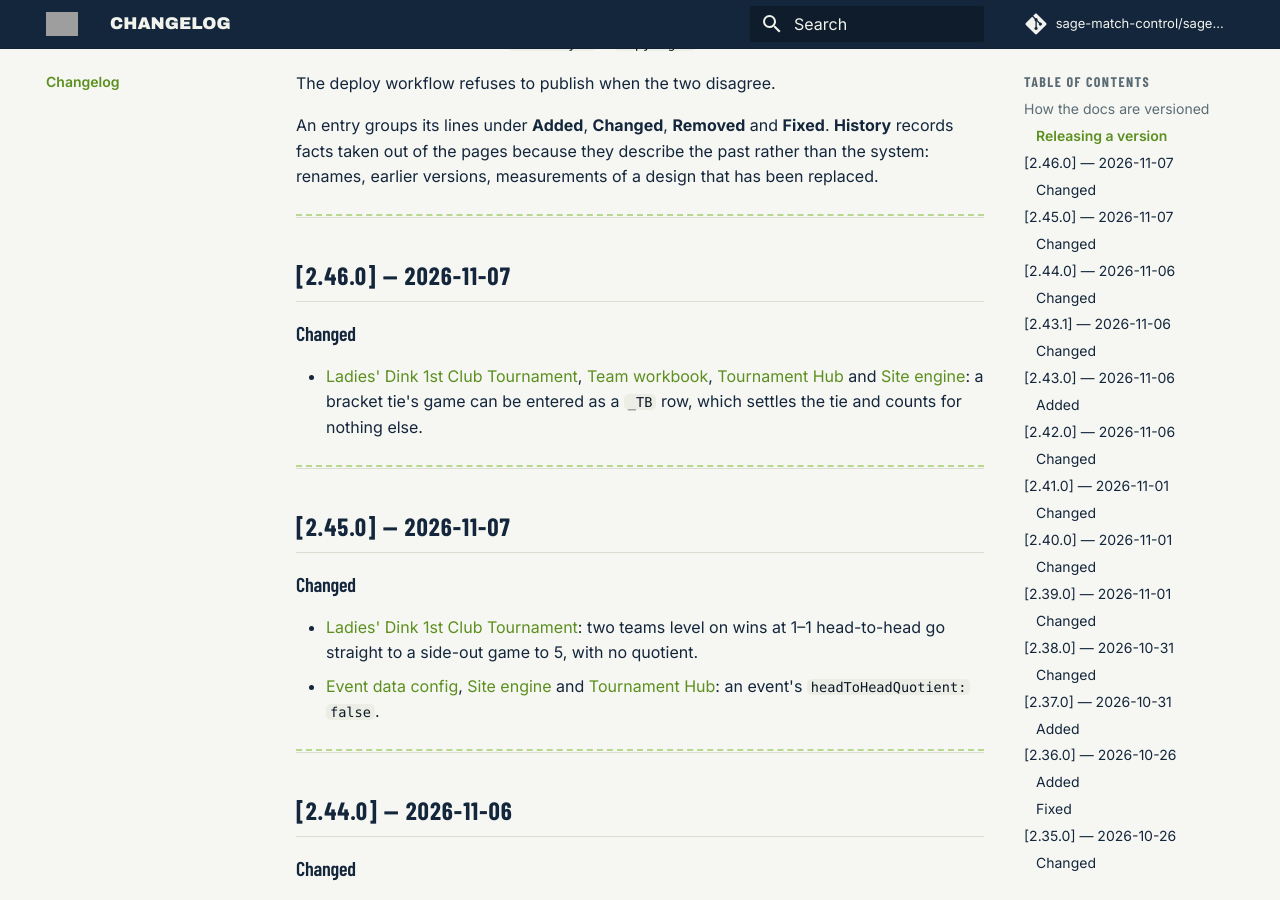
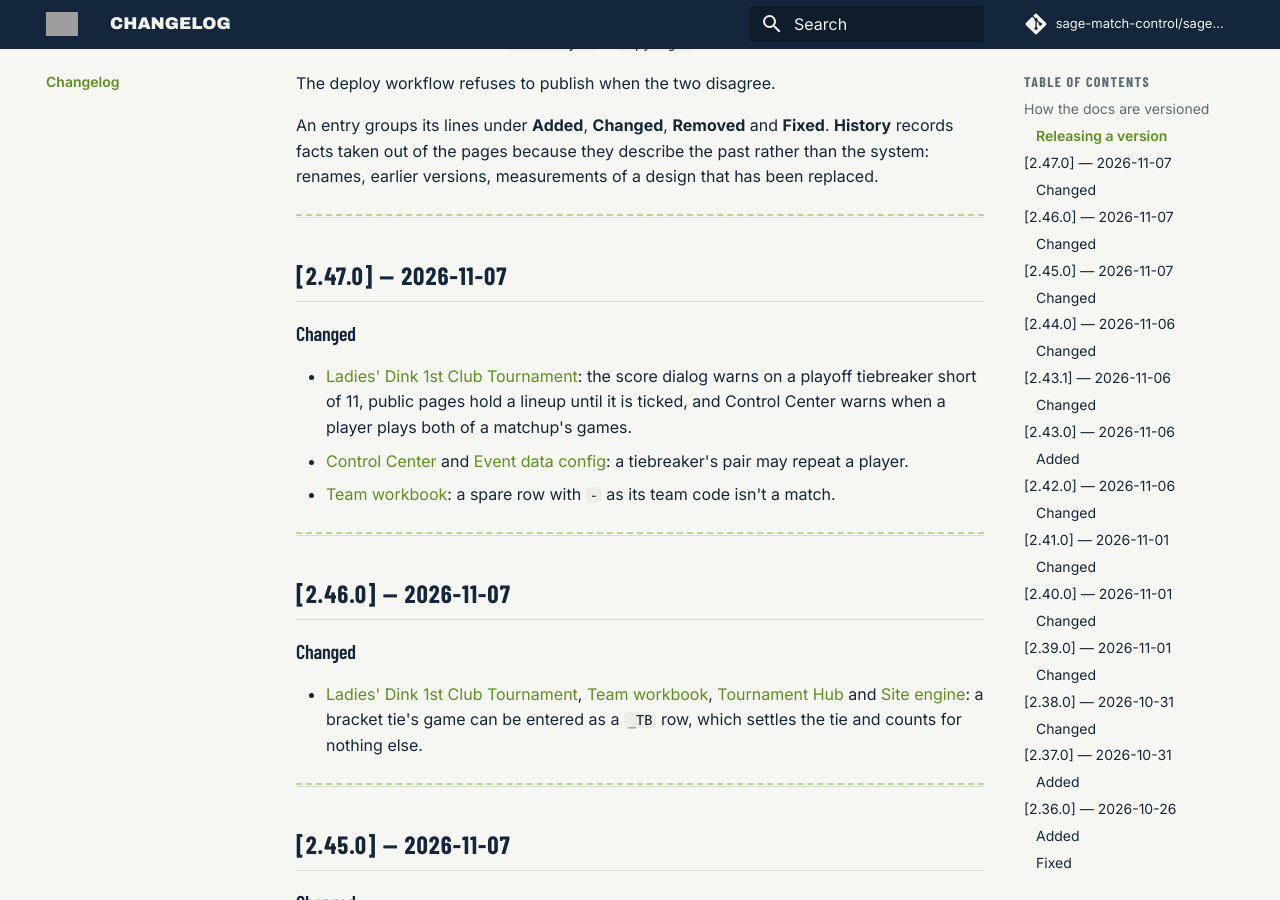
Before and after one commit to sage-match-control/sage-docs, an MkDocs documentation site: the page built from docs/changelog.md, in a window 1280 px wide and 900 px high, scrolled down 1027 px. Built offline with MkDocs 1.6.1 and Material for MkDocs 9.7.7, drawn with Linux system fonts in a browser that asks for light colours; comment, search, counter and statistics services are not loaded.

Commit message:
docs 2.47.0: Ladies' Dink's lineups, playoff tiebreaker warning and spare rows
Co-Authored-By: Claude Opus 5.5 <noreply@anthropic.com>

```diff
--- a/docs/changelog.md
+++ b/docs/changelog.md
@@ -34,6 +34,19 @@ An entry groups its lines under **Added**, **Changed**, **Removed** and **Fixed*
 **History** records facts taken out of the pages because they describe the past
 rather than the system: renames, earlier versions, measurements of a design that
 has been replaced.
+
+---
+
+## [2.47.0] — 2026-11-07
+
+### Changed
+
+- [Ladies' Dink 1st Club Tournament](specs/in-progress/ladies-dink-club-tournament-spec.md): the score dialog
+  warns on a playoff tiebreaker short of 11, public pages hold a lineup until it is ticked, and Control Center
+  warns when a player plays both of a matchup's games.
+- [Control Center](features/control-center.md) and [Event data config](technical/event-data-config.md): a
+  tiebreaker's pair may repeat a player.
+- [Team workbook](features/team-workbook.md): a spare row with `-` as its team code isn't a match.
 
 ---
 
--- a/mkdocs.yml
+++ b/mkdocs.yml
@@ -6,7 +6,7 @@ repo_name: sage-match-control/sage-docs
 edit_uri: edit/main/docs/
 # The docs version. Bump it with a new entry at the top of docs/changelog.md;
 # the deploy workflow checks the two agree.
-copyright: 'S.A.G.E. Documentation <a href="https://sage-match-control.github.io/sage-docs/changelog/">v2.46.0</a>'
+copyright: 'S.A.G.E. Documentation <a href="https://sage-match-control.github.io/sage-docs/changelog/">v2.47.0</a>'
 
 docs_dir: docs
 
```
Also changed, not shown: docs/features/control-center.md (+1 -1 lines), docs/features/team-workbook.md (+3 -1 lines), docs/specs/in-progress/ladies-dink-club-tournament-spec.md (+2 -2 lines), docs/technical/event-data-config.md (+1 -1 lines).
